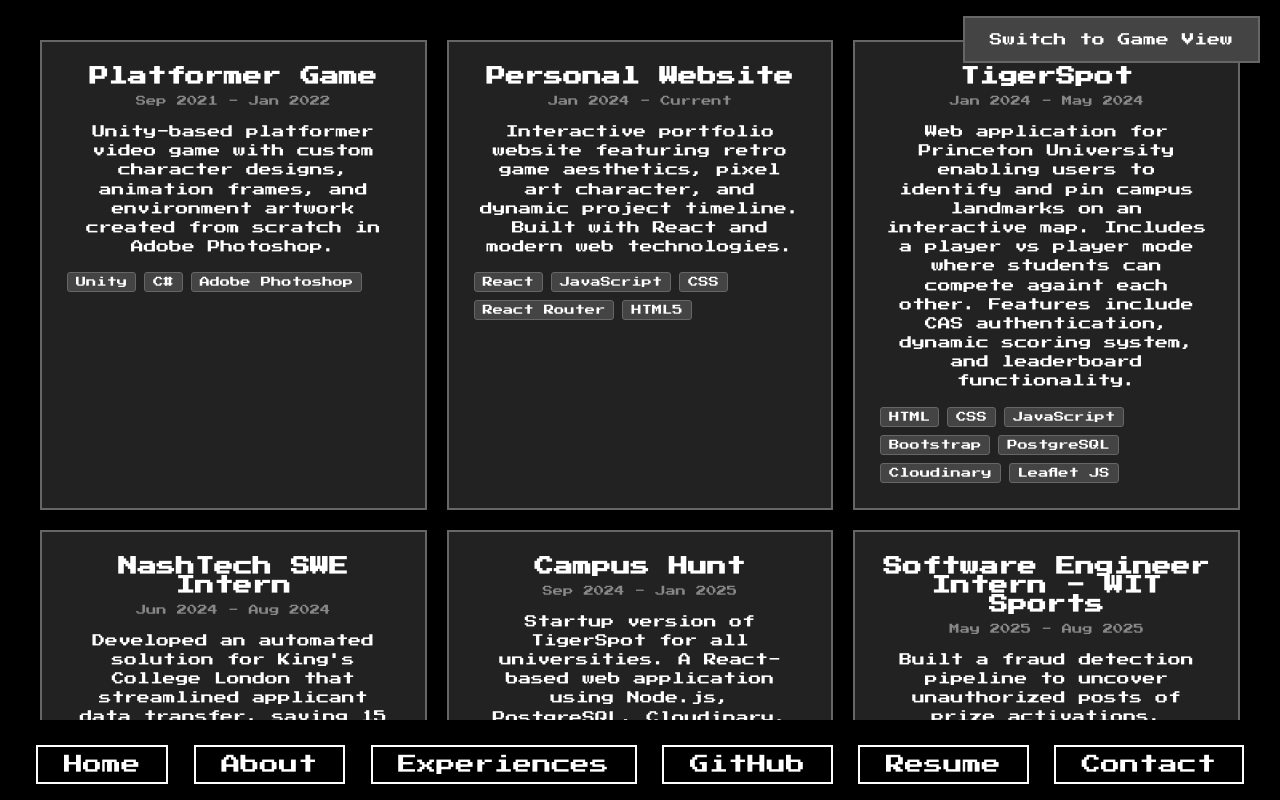
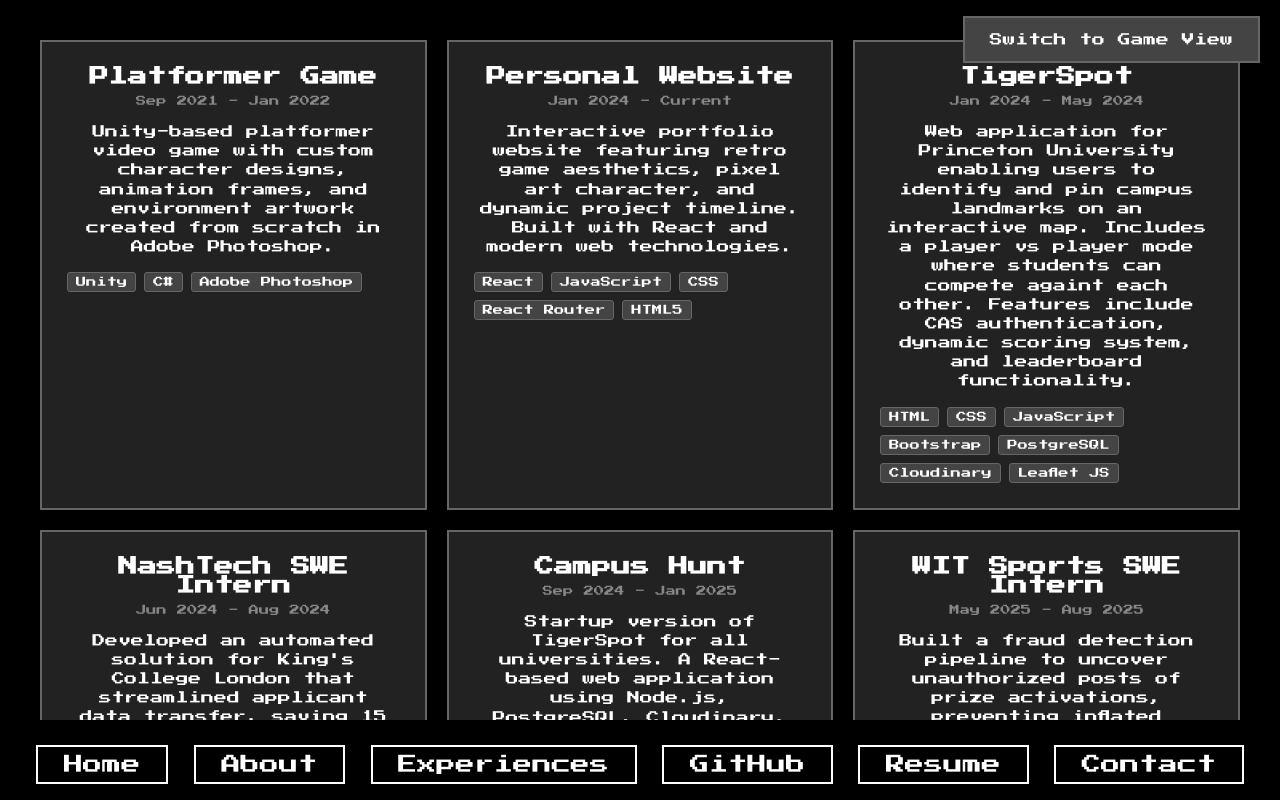
Before and after one commit to ethando275/website2, a React (Create React App) app: page /website2/experiences in a window 1280 px wide. Built offline with nearby package versions, Linux system fonts and the light colour scheme.

Commit message:
fixed formatting

```diff
--- a/src/Pages/Projects.js
+++ b/src/Pages/Projects.js
@@ -66,7 +66,7 @@ const projects = [
   },
   {
     id: 7,
-    title: "Fraud Detection Pipeline - WIT Sports",
+    title: "WIT Sports SWE Intern",
     description:
       "Built a fraud detection pipeline to uncover unauthorized posts of prize activations (e.g., car giveaways), preventing inflated contest entries and bot abuse. The system uses Google Search API and Playwright/BeautifulSoup to scan for unapproved domains sharing activation links, with automated Slack alerts and GitHub Actions scheduling.",
     tech: [
--- a/src/Pages/experienceList.js
+++ b/src/Pages/experienceList.js
@@ -61,7 +61,7 @@ const projects = [
   },
   {
     id: 6,
-    title: "Software Engineer Intern - WIT Sports",
+    title: "WIT Sports SWE Intern",
     description:
       "Built a fraud detection pipeline to uncover unauthorized posts of prize activations, preventing inflated contest entries and bot abuse.",
     tech: [
```
